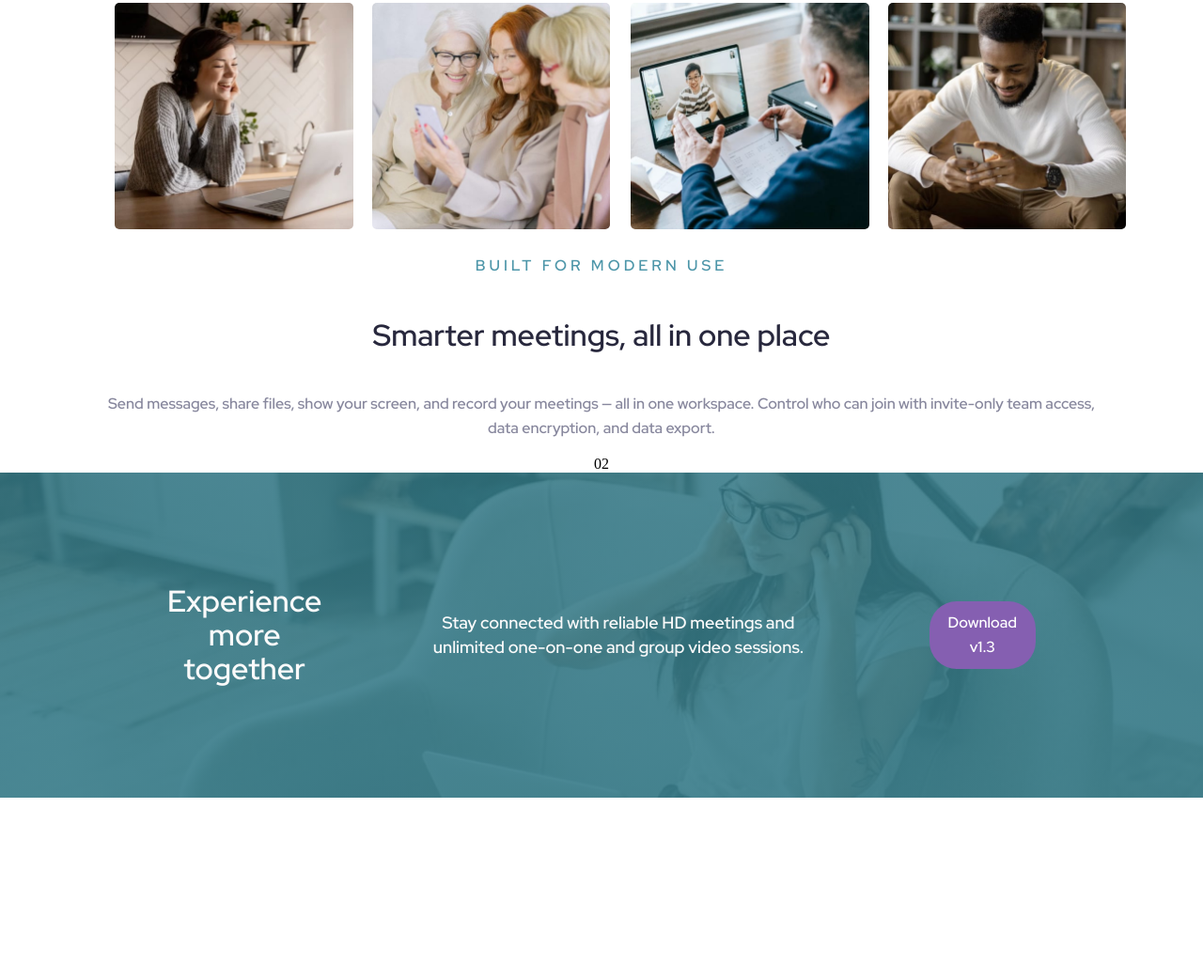
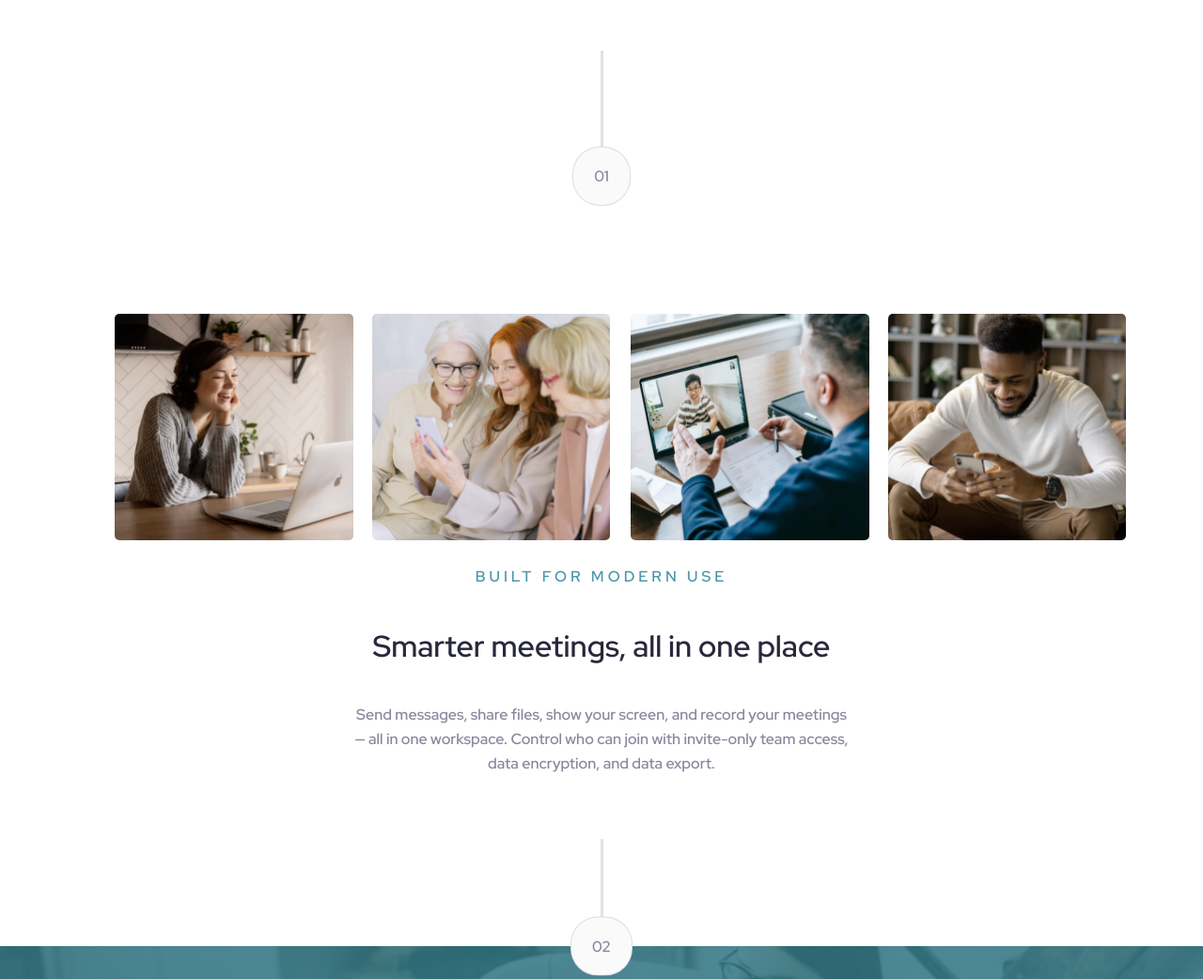
Before and after one commit to filipovicmilica/week3, a plain HTML site: page index.html in a window 1280 px wide. Shown: the part 518-1560 px from the top of the page at 94% size. Before the commit the page ends 1367 px from the top, so only its background shows below. Drawn offline with Linux system fonts and the light colour scheme.

Commit message:
little circles added

```diff
--- a/index.html
+++ b/index.html
@@ -38,7 +38,7 @@
   </div>
 
   <div class="div-main">
-
+    <div class="vert-line"></div>
     <div class="little-circle">
       01
     </div>
@@ -55,20 +55,21 @@
       </div>
     </div>
 
-    <p class="blue-title">
+    <p class="blue-title width-elem">
         Built for modern use
     </p>
 
-    <h2>
+    <h2 class="width-elem">
       Smarter meetings, all in one place
     </h2>
 
-    <p class="small-text">
+    <p class="small-text width-elem">
       Send messages, share files, show your screen, and record your meetings — all in one
       workspace. Control who can join with invite-only team access, data encryption, and data export.
     </p>
+    <div class="vert-line displacement"></div>
 
-    <div class="little-circle">
+    <div class="little-circle displacement">
       02
     </div>
 
--- a/style.css
+++ b/style.css
@@ -35,6 +35,7 @@ body{
     background-size: 50%;
     background-repeat: repeat-x;
 
+    margin-bottom: 10%;
 }
 .header-content{
     display: flex;
@@ -98,11 +99,11 @@ body{
     font-weight: 900;
     font-size: 40px;
     line-height: 44px;
-    /* or 110% */
 
     text-align: center;
-
     color: #28283D;
+    margin: 0px;
+    width: 80%;
 }
 @media (max-width:700px){
     .header{
@@ -116,6 +117,9 @@ body{
 
     .header p{
         padding: 5% 20% 5% 20%;
+    }
+    .header-content h1{
+        margin-top: 10%;
     }
 
 }
@@ -142,7 +146,7 @@ body{
     background-size: cover;
     background-repeat: no-repeat;
 
-    padding: 7% 15% 7% 15%;
+    padding: 7% 10% 7% 10%;
 }
 
 .footer h2{
@@ -155,6 +159,8 @@ body{
     line-height: 36px;
 
     color: #FAFAFA;
+
+    flex-basis: 30%;
 }
 
 .footer p{
@@ -167,6 +173,11 @@ body{
     font-weight: 500;
     font-size: 18px;
     line-height: 26px;
+
+    flex-basis: 40%;
+}
+.footer button{
+    flex-basis: 30%;
 }
 
 
@@ -199,6 +210,7 @@ body{
 
 }
 
+/* main/center */
 .blue-title{
     font-family: 'Red Hat Display';
     font-style: normal;
@@ -209,6 +221,7 @@ body{
 
     letter-spacing: 4px;
     text-transform: uppercase;
+    text-align: center;
 
     color: #4D96A9;
 }
@@ -219,10 +232,7 @@ body{
     font-weight: 500;
     font-size: 16px;
     line-height: 26px;
-    /* or 162% */
-
     text-align: center;
-
     color: #87879D;
 }
 
@@ -230,6 +240,7 @@ body{
     display: flex;
     flex-direction: column;
     align-items: center;
+    justify-content: center;
     padding-left: 10%;
     padding-right: 10%;
 }
@@ -247,11 +258,23 @@ body{
     color: #28283D;
 }
 
+.width-elem{
+    width: 50%;
+}
+@media (max-width:700px){
+    .width-elem{
+        width: 90%;
+    }
+
+}
+
 /* gallery */
 .gallery{
     display: flex;
     flex-direction: row;
     align-items: center;
+
+    margin-top: 10%;
 
 }
 .men{
@@ -282,3 +305,32 @@ img{
     }
 
 }
+/* circles */
+.little-circle{
+    /* margin-top: 20%; */
+    background: #FAFAFA;
+    border: 1px solid rgba(135, 135, 157, 0.25);
+    box-sizing: border-box;
+    border-radius: 29px;
+    padding: 20px 22px 20px 22px;
+
+    font-family: 'Red Hat Display';
+    font-style: normal;
+    font-weight: 900;
+    /* font-size: 16px; */
+    /* line-height: 26px; */
+    color: #87879D;
+}
+
+.vert-line{
+    width: 1px;
+    height: 100px;
+    background-color: #87879D;
+    mix-blend-mode: normal;
+    opacity: 0.25;
+    border: 1px solid #87879D;
+}
+
+.displacement{
+    transform: translate(0%,50%);
+}
```
